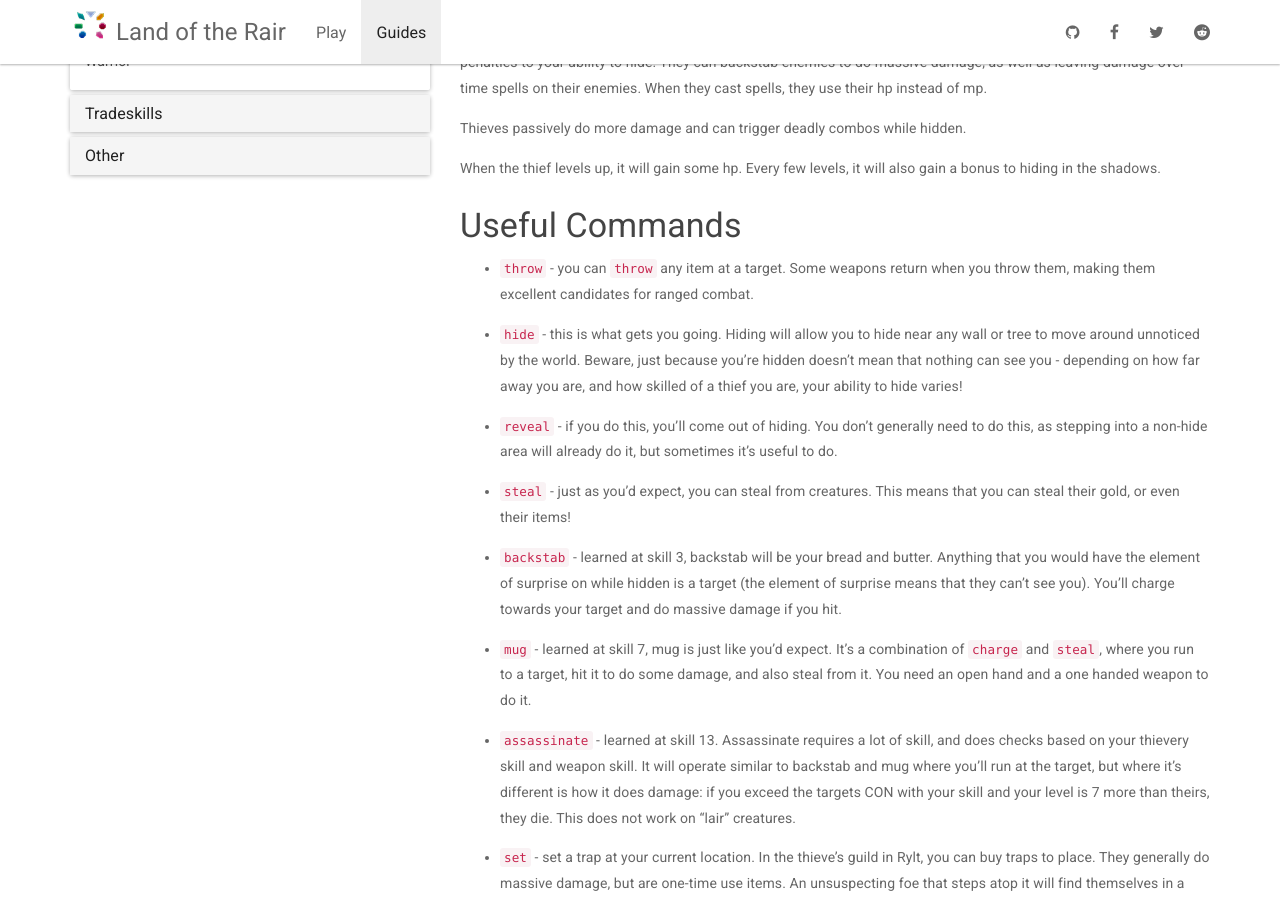
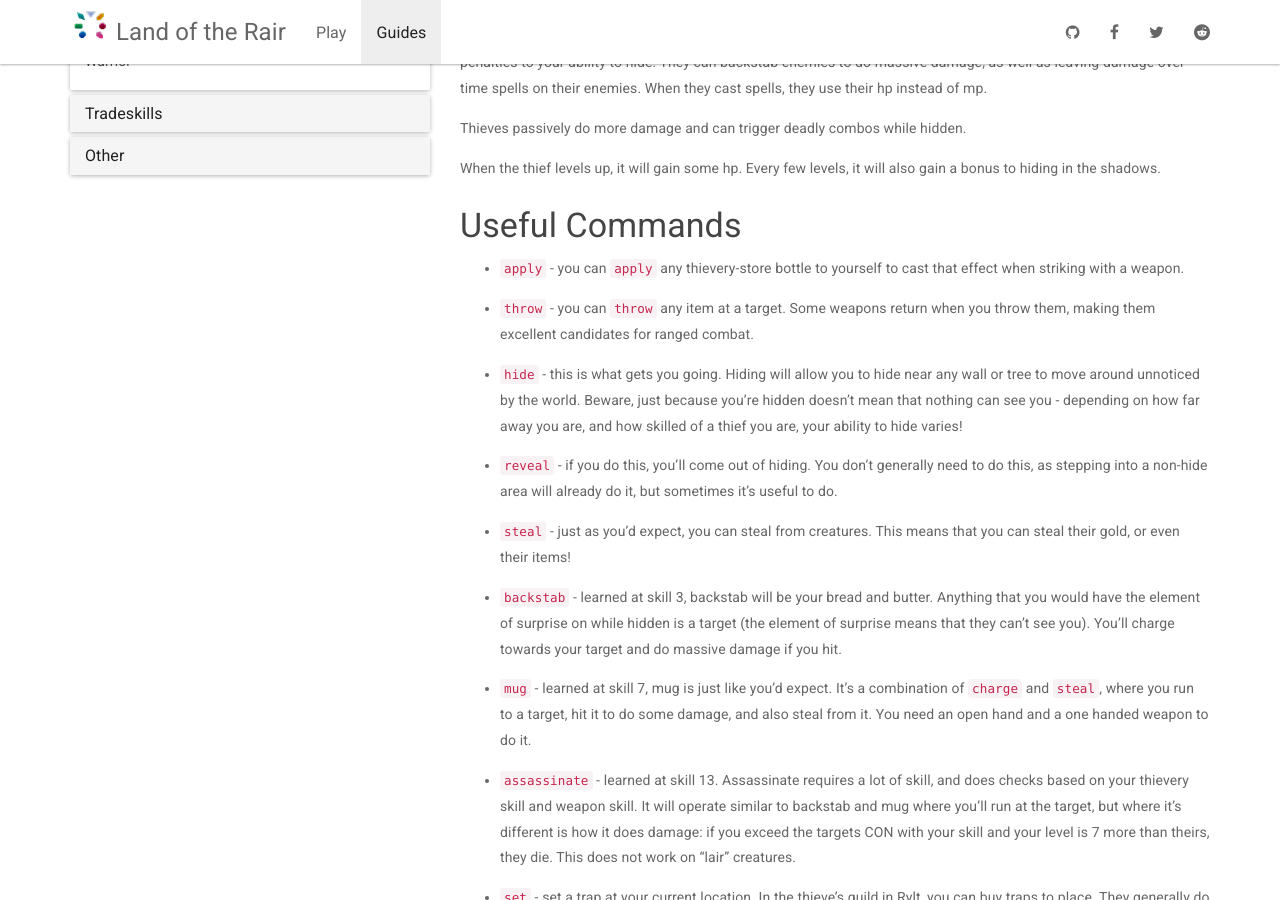
Before and after one commit to LandOfTheRair/landoftherair.github.io, a Jekyll site: the page built from _docs/classes/thief.md, in a window 1280 px wide and 900 px high, scrolled down 305 px. Built offline with Jekyll 4.4.1, drawn with Linux system fonts in a browser that asks for light colours; nearby versions of some CDN libraries.

Commit message:
Update thief.md

```diff
--- a/_docs/classes/thief.md
+++ b/_docs/classes/thief.md
@@ -12,6 +12,8 @@ Thieves passively do more damage and can trigger deadly combos while hidden.
 When the thief levels up, it will gain some hp. Every few levels, it will also gain a bonus to hiding in the shadows.
 
 ### Useful Commands
+
+* `apply` - you can `apply` any thievery-store bottle to yourself to cast that effect when striking with a weapon.
 
 * `throw` - you can `throw` any item at a target. Some weapons return when you throw them, making them excellent candidates for ranged combat.
 
```
